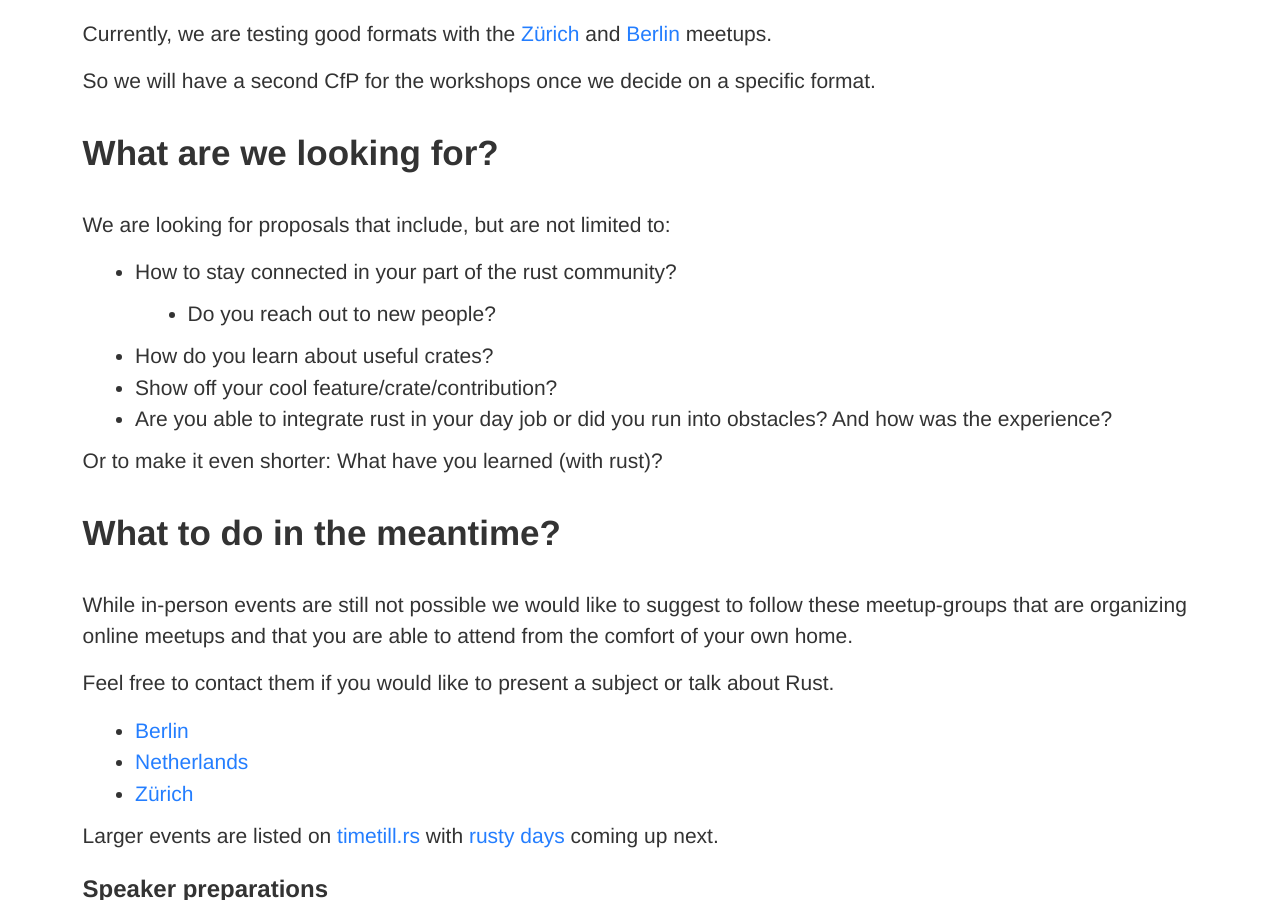
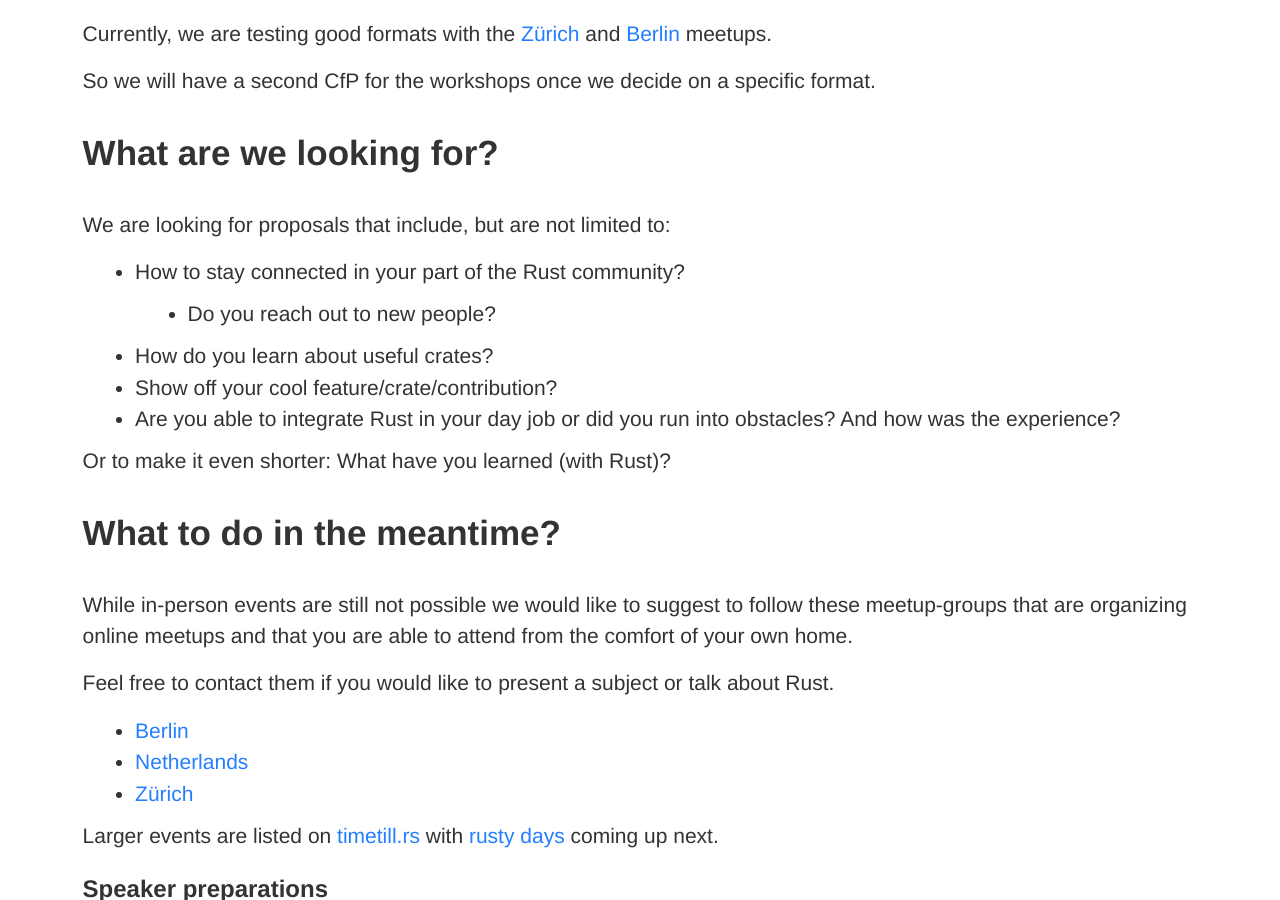
Before and after one commit to RustFestEU/blog.rustfest.eu, a Jekyll site: the page built from _posts/2020-06-16-announcing-rustfest-2020.md, in a window 1280 px wide and 900 px high, scrolled down 1407 px. Built offline with Jekyll 4.4.1, drawn with Linux system fonts in a browser that asks for light colours.

Commit message:
Apply suggestions from code review

```diff
--- a/_posts/2020-06-16-announcing-rustfest-2020.md
+++ b/_posts/2020-06-16-announcing-rustfest-2020.md
@@ -48,13 +48,13 @@
 
 We are looking for proposals that include, but are not limited to:
 
-* How to stay connected in your part of the rust community?
+* How to stay connected in your part of the Rust community?
     * Do you reach out to new people?
 * How do you learn about useful crates?
 * Show off your cool feature/crate/contribution?
-* Are you able to integrate rust in your day job or did you run into obstacles? And how was the experience?
+* Are you able to integrate Rust in your day job or did you run into obstacles? And how was the experience?
 
-Or to make it even shorter: What have you learned (with rust)?
+Or to make it even shorter: What have you learned (with Rust)?
 
 
 ## What to do in the meantime?
```
